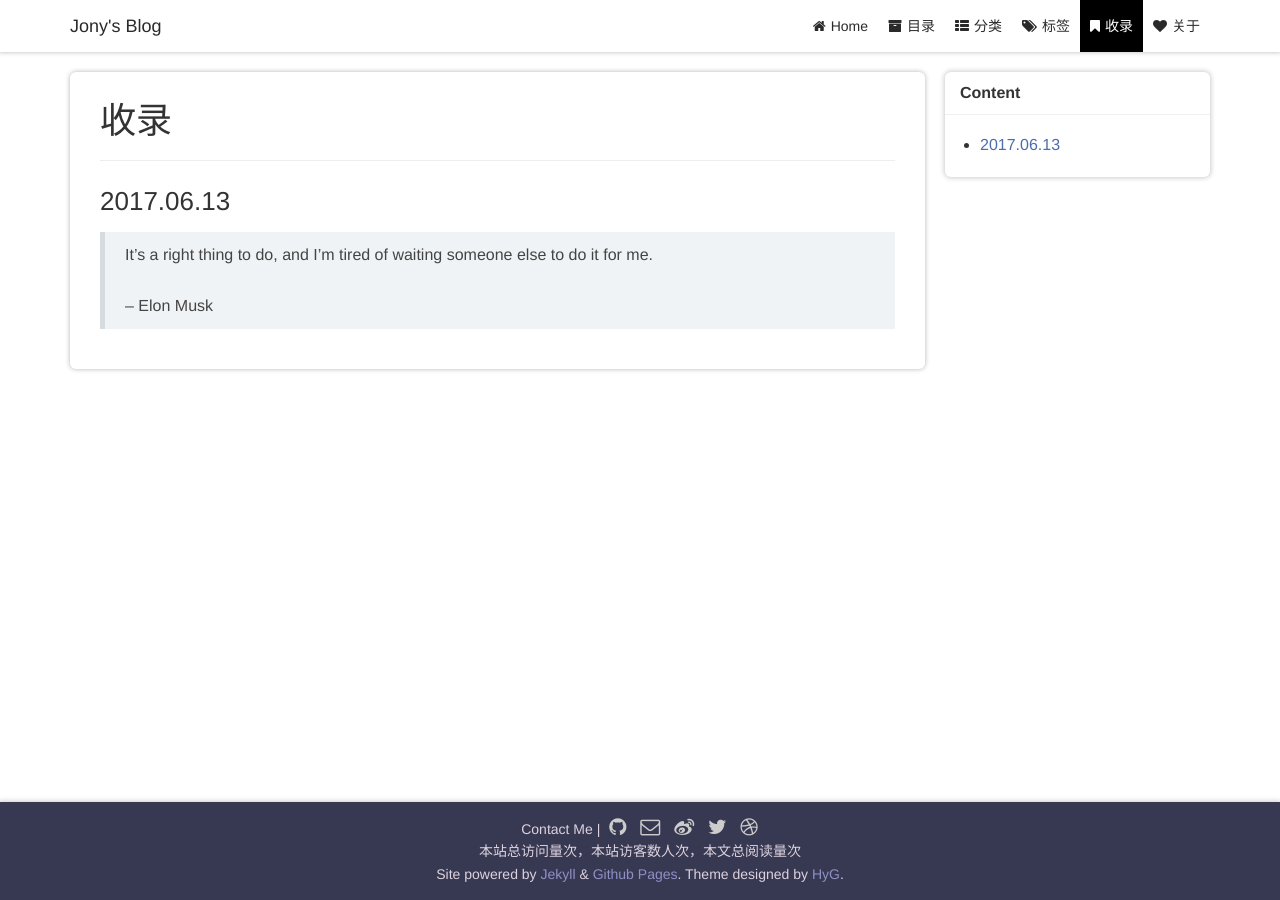
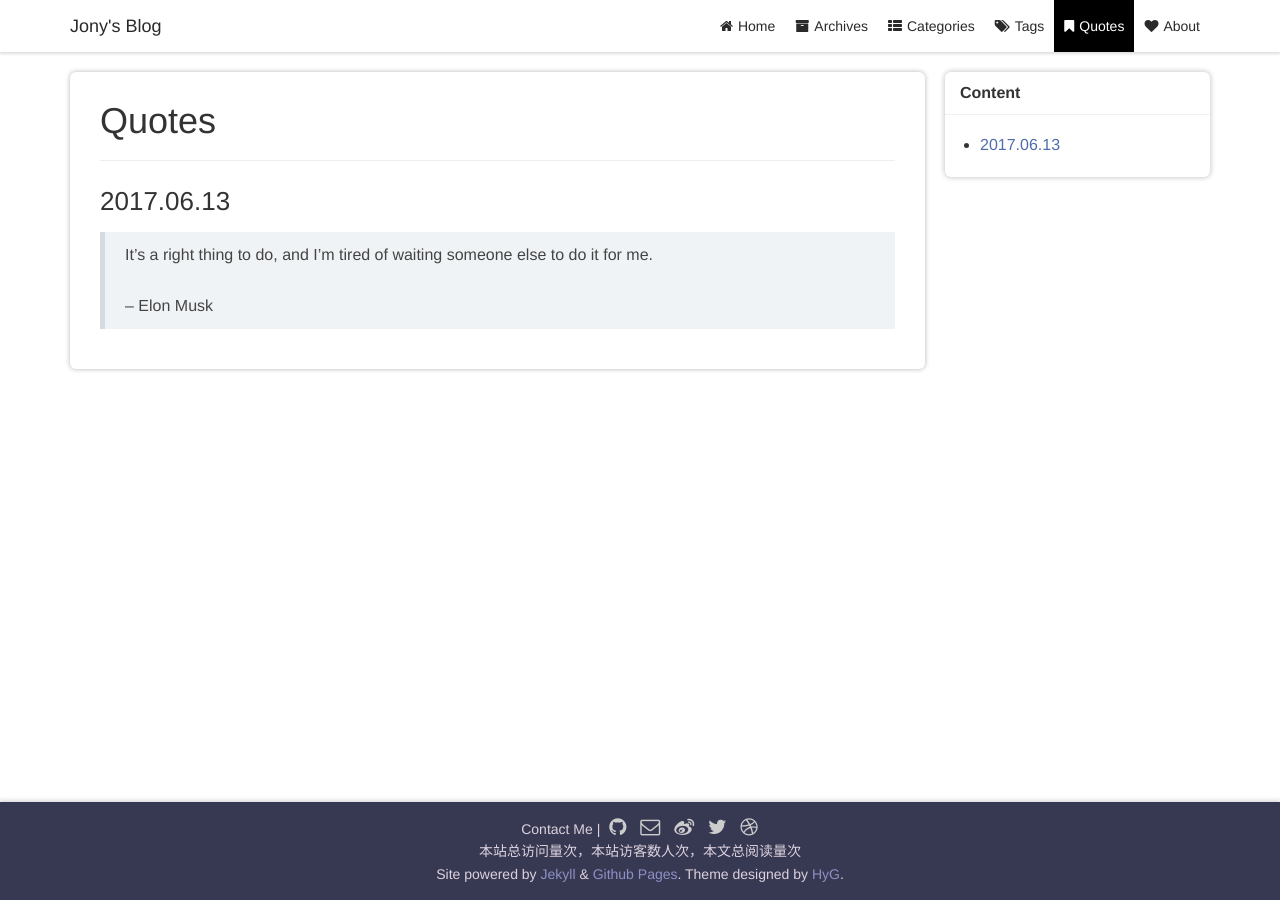
Before and after one commit to JonyFang/v1.0-JonyFang.github.io, a Jekyll site: the page built from page/3quotes.md, in a window 1280 px wide. Built offline with Jekyll 4.4.1, drawn with Linux system fonts in a browser that asks for light colours; comment, search, counter and statistics services are not loaded; a style sheet for code colours, icons or effects is not loaded.

Commit message:
update titles

```diff
--- a/page/0archives.html
+++ b/page/0archives.html
@@ -1,6 +1,6 @@
 ---
 layout: default
-title: 目录
+title: Archives
 permalink: /archive/
 icon: archive
 type: page
--- a/page/1category.html
+++ b/page/1category.html
@@ -1,6 +1,6 @@
 ---
 layout: default
-title: 分类
+title: Categories
 permalink: /category/
 icon: th-list
 type: page
--- a/page/2tags.html
+++ b/page/2tags.html
@@ -1,6 +1,6 @@
 ---
 layout: default
-title: 标签
+title: Tags
 permalink: /tag/
 icon: tags
 type: page
--- a/page/3collections.md
+++ b/page/3quotes.md
@@ -1,6 +1,6 @@
 ---
 layout: page
-title: 收录
+title: Quotes
 permalink: /collection/
 icon: bookmark
 type: page
--- a/page/4about.md
+++ b/page/4about.md
@@ -1,6 +1,6 @@
 ---
 layout: page
-title: 关于
+title: About
 permalink: /about/
 icon: heart
 type: page
```
